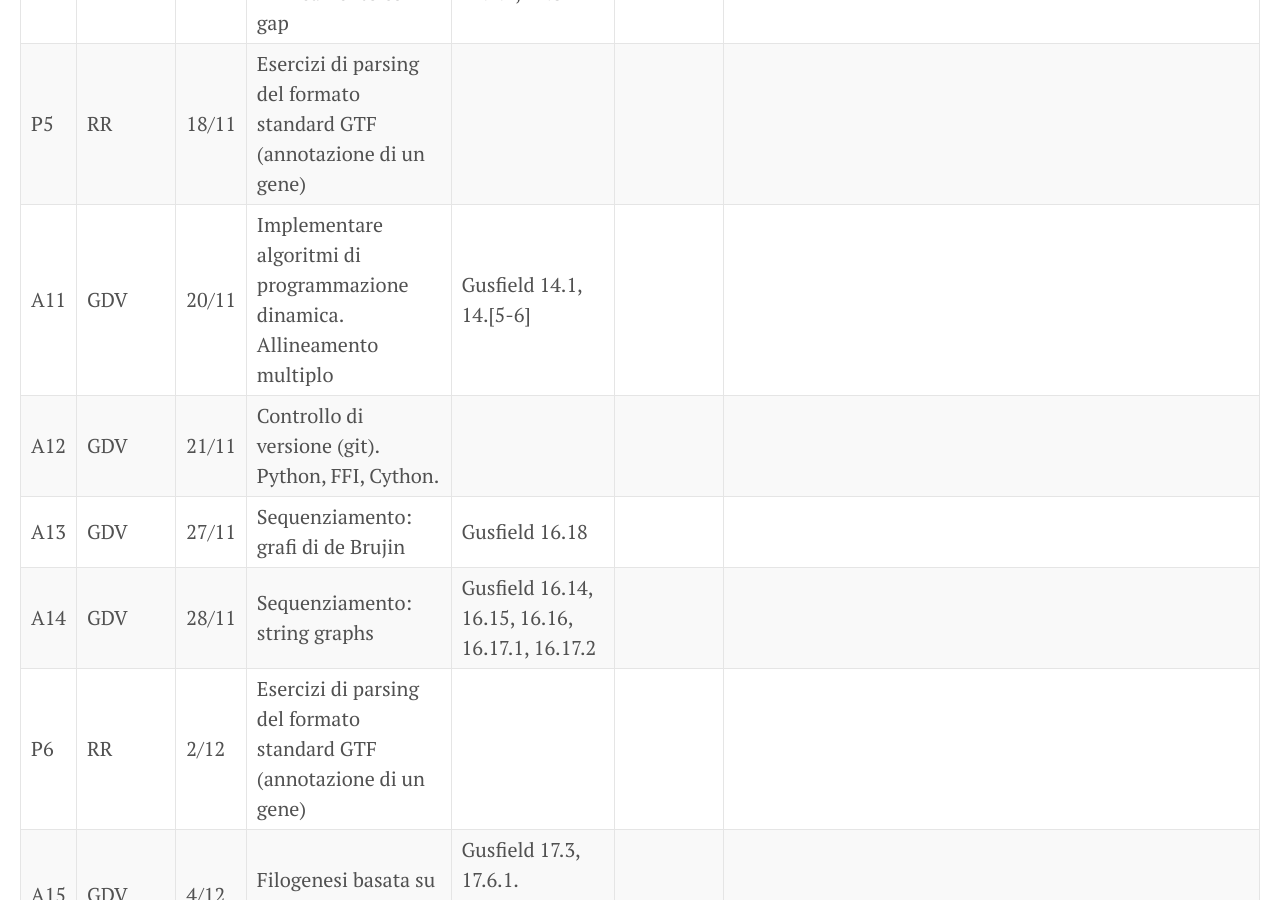
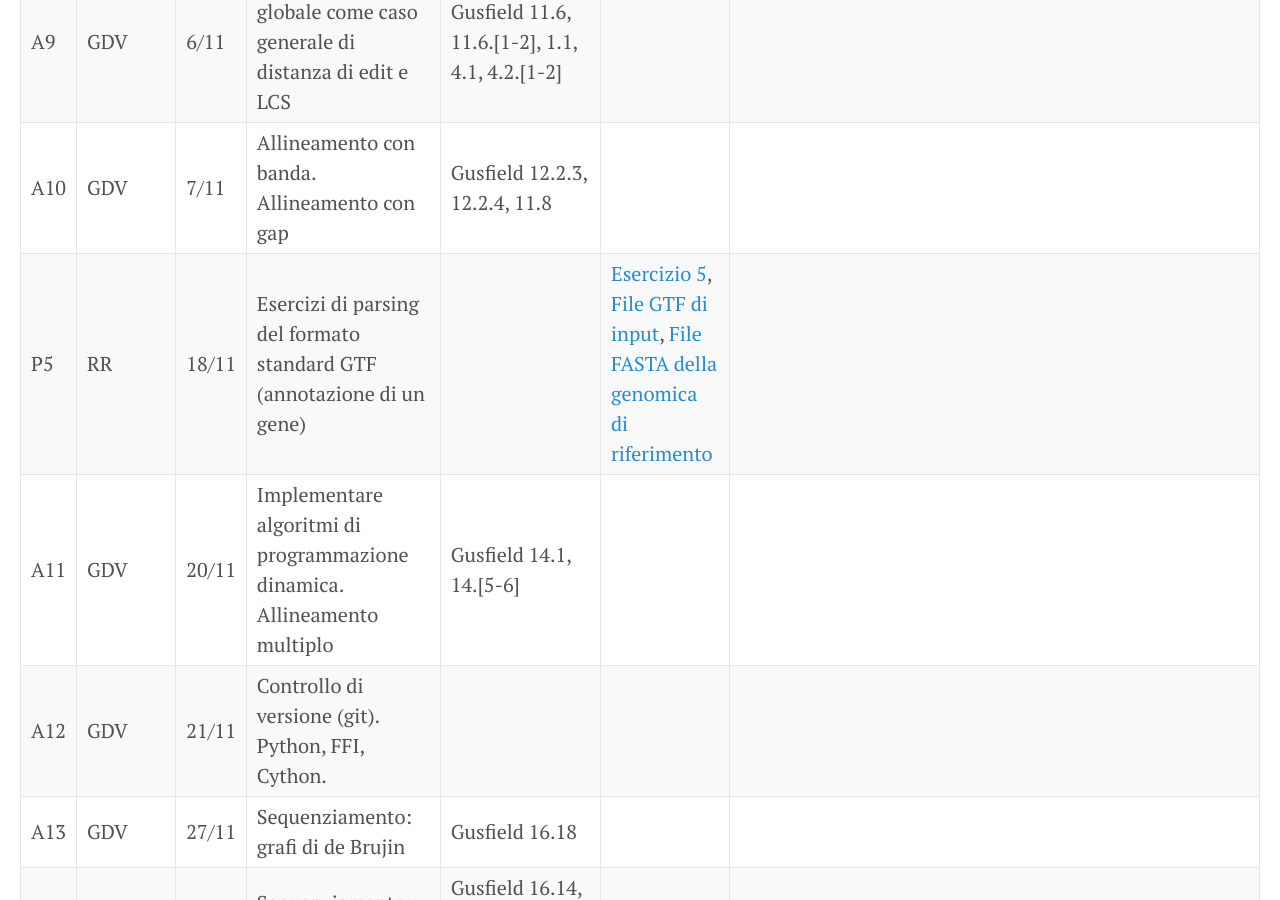
Before and after one commit to bioinformatica-corso/lezioni, a Jekyll site: the page built from docs/index.md, in a window 1280 px wide and 900 px high, scrolled down 2190 px. Built offline with Jekyll 4.4.1, drawn with Linux system fonts in a browser that asks for light colours.

Commit message:
Aggiornato calendario
Aggiornato calendario

```diff
--- a/docs/index.md
+++ b/docs/index.md
@@ -22,7 +22,7 @@ title: Elementi di Bioinformatica (2019-20)
 | P4  | RR      | 4/11  | Espressioni regolari. Espressione genica. Esercizio di parsing del formato EMBL                                                                                       |                                                                                                                                                                                                                                                          | [Esercizio 4](https://github.com/bioinformatica-corso/lezioni/blob/master/laboratorio/4nov19/esercizio4-testo.ipynb), [File di input](https://github.com/bioinformatica-corso/lezioni/blob/master/laboratorio/4nov19/M10051.txt), [File del codice genetico](https://github.com/bioinformatica-corso/lezioni/blob/master/laboratorio/4nov19/genetic-code.txt)             | [Soluzione](https://github.com/bioinformatica-corso/lezioni/blob/master/laboratorio/4nov19/esercizio4-soluzione.ipynb)                                                                                                                         |
 | A9  | GDV     | 6/11  | Allineamento globale come caso generale di distanza di edit e LCS                                                                               | Gusfield 11.6, 11.6.[1-2], 1.1, 4.1, 4.2.[1-2]                                                                                                                                                                                                                                |                                                                                                                                                                                                                                                |                                                                                                                         |
 | A10 | GDV     | 7/11  | Allineamento con banda. Allineamento con gap                                                                                                    | Gusfield 12.2.3, 12.2.4, 11.8                                                                                                                                                                                                                                                 |                                                                                                                                                                                                                                                |                                                                                                                         |
-| P5  | RR      | 18/11 | Esercizi di parsing del formato standard GTF (annotazione di un gene)                                                                           |                                                                                                                                                                                                                                                                               |                                                                                                                                                                                                                                                |                                                                                                                         |
+| P5  | RR      | 18/11 | Esercizi di parsing del formato standard GTF (annotazione di un gene)                                                                           |                                                                                                                                                                                                                                                                               |[Esercizio 5](https://github.com/bioinformatica-corso/lezioni/blob/master/laboratorio/18nov19/esercizio5-testo.ipynb), [File GTF di input](https://github.com/bioinformatica-corso/lezioni/blob/master/laboratorio/18nov19/input.gtf), [File FASTA della genomica di riferimento](https://github.com/bioinformatica-corso/lezioni/blob/master/laboratorio/18nov19/ENm006.fa)                                                                                                                                                                                                                                                |                                                                                                                         |
 | A11 | GDV     | 20/11 | Implementare algoritmi di programmazione dinamica. Allineamento multiplo                                                                        | Gusfield 14.1, 14.[5-6]                                                                                                                                                                                                                                                       |                                                                                                                                                                                                                                                |                                                                                                                         |
 | A12 | GDV     | 21/11 | Controllo di versione (git). Python, FFI, Cython.                                                                                               |                                                                                                                                                                                                                                                                               |                                                                                                                                                                                                                                                |                                                                                                                         |
 | A13 | GDV     | 27/11 | Sequenziamento: grafi di de Brujin                                                                                                              | Gusfield 16.18                                                                                                                                                                                                                                                                |                                                                                                                                                                                                                                                |                                                                                                                         |
```
